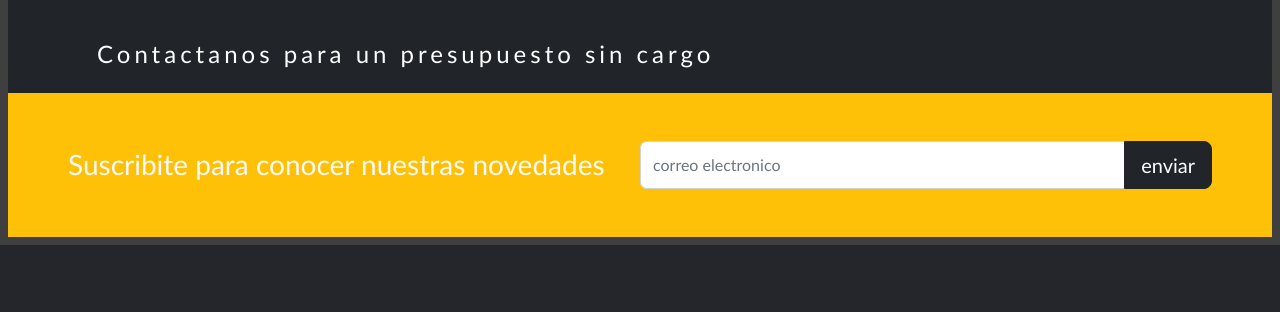
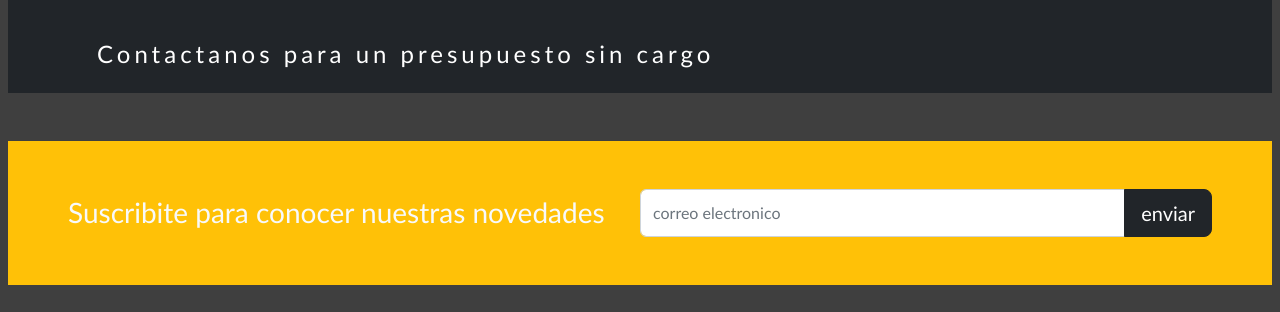
Before and after one commit to maxiorias/Efecto-Cluster-Maxi-Orias, a website: page pages/contacto.html in a window 1280 px wide. Shown: the part 251-563 px from the top of the page. Drawn offline with nearby package versions, Linux system fonts and the light colour scheme.

Commit message:
ultimos ajustes

```diff
--- a/pages/contacto.html
+++ b/pages/contacto.html
@@ -88,7 +88,7 @@
 
     <!----------------------------------------------- Seccion sucribite para mas novedades  ----------------------------------------------------->
 
-    <section class="bg-warning text-light p-5">
+    <section class="bg-warning text-light p-5 my-5">
       <div class="container">
         <div class="d-md-flex justify-content-between align-items-center">
           <h3 class="mb-3 mb-md-0">Suscribite para conocer nuestras novedades</h3>
```
